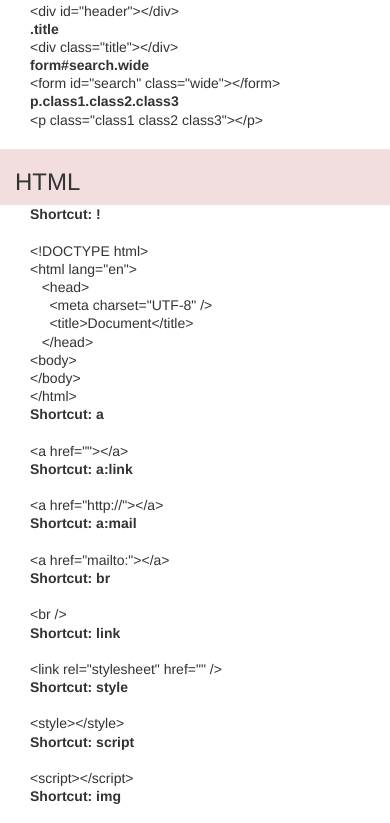
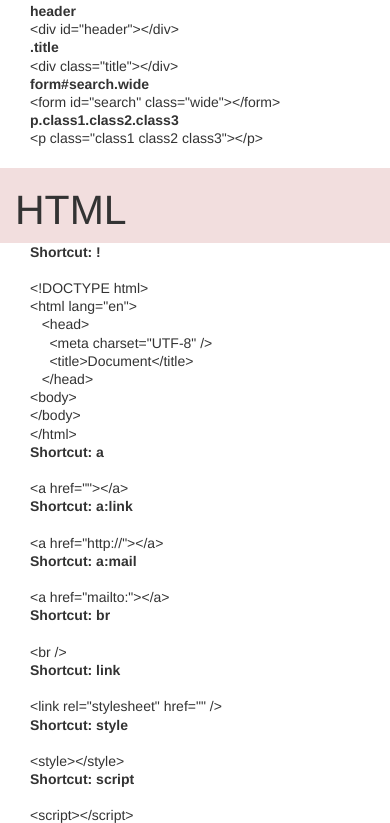
Before and after one commit to Yanismdz/cheatsheetemmet, a plain HTML site: page index.html in a window 390 px wide. Shown: the part 1177-2000 px from the top of the page. Drawn offline with nearby package versions, Linux system fonts and the light colour scheme.

Commit message:
finish the responsive

```diff
--- a/css/style.css
+++ b/css/style.css
@@ -12,7 +12,7 @@ td
 
 @media screen and (max-width:400px)
 {
-    h1
+    h1, .display-3
     {
 	font-size:4.1rem;
     }
```
